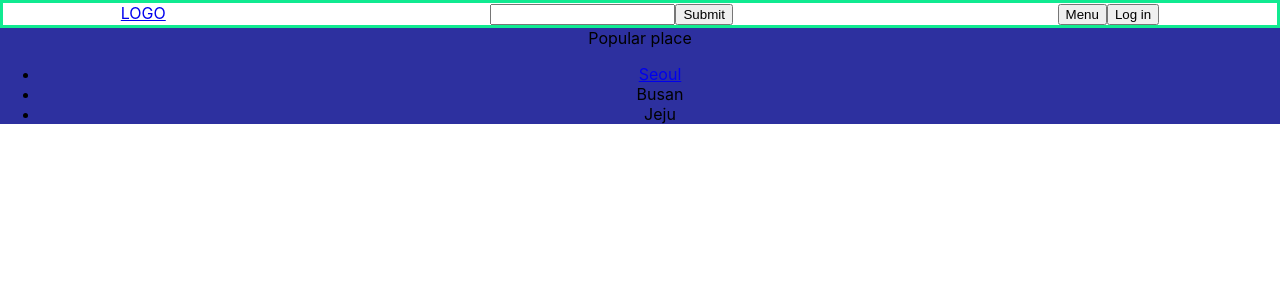
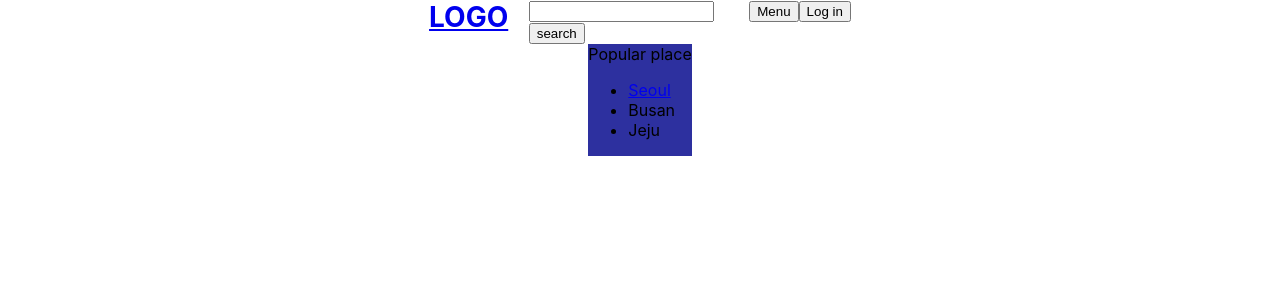
Before and after one commit to good-jinu/trip, a React (Create React App) app in the folder client/: page / in a window 1280 px wide. Shown: the top 300 px of the page. Built offline with nearby package versions, Linux system fonts and the light colour scheme.

Commit message:
Updates on stylesheets

```diff
--- a/client/src/components/Top.css
+++ b/client/src/components/Top.css
@@ -1,8 +1,35 @@
-.Top_logo {
-  display: inline-block;
+nav.head {
+  display: flex;
+  flex-direction: row;
+  justify-content: space-between;
 }
 
-form {
-  display: inline-block;
-  width: 70%;
+.Top_logo {
+  color: #cc2200;
+  font-weight: bold;
+  font-size: 28px;
 }
+
+.SearchBox {
+  flex-basis: 200px;
+}
+
+.modal-container {
+  position: fixed;
+  width: 100%;
+  height: 100%;
+  background-color: rgba(0, 0, 0, 0.5);
+  display: flex;
+  flex-direction: column;
+  justify-content: center;
+  align-items: center;
+}
+
+.modal-login {
+  position: fixed;
+  background-color: #ffffff;
+  display: flex;
+  flex-direction: column;
+  justify-content: center;
+  align-items: center;
+}
--- a/client/src/components/Top.js
+++ b/client/src/components/Top.js
@@ -23,15 +23,18 @@ class Top extends React.Component {
 
     return (
       <>
+      <nav className="head">
       <div className="Top_logo">
         <Link to="/">LOGO</Link>
       </div>
-      <form method="GET">
-        <input type="text" id="search" name="search" required />
-        <input type="submit" />
-      </form>
-      <button>Menu</button>
-      {loginButton}
+      <div className="SearchBox">
+        <input type="text"/>
+        <button>search</button>
+      </div>
+      <div className="MenuBox">
+        <button>Menu</button>
+        {loginButton}
+      </div>
       <div className="modal-container" style={this.state.loginModalStyle}>
         <div className="modal-login">
           <button onClick={()=>this.setState({loginModalStyle:{display: 'none'}})}>X</button>
@@ -40,6 +43,7 @@ class Top extends React.Component {
           <button>Log in</button>
         </div>
       </div>
+      </nav>
       </>
     );
   }
--- a/client/src/shared/App.css
+++ b/client/src/shared/App.css
@@ -1,7 +1,9 @@
 header {
-  text-align: center;
-  border: 3px solid #10ea91;
+  display: flex;
+  flex-direction: row;
+  justify-content: center;
 }
 section {
-  text-align: center;
+  display: flex;
+  justify-content: center;
 }
```
